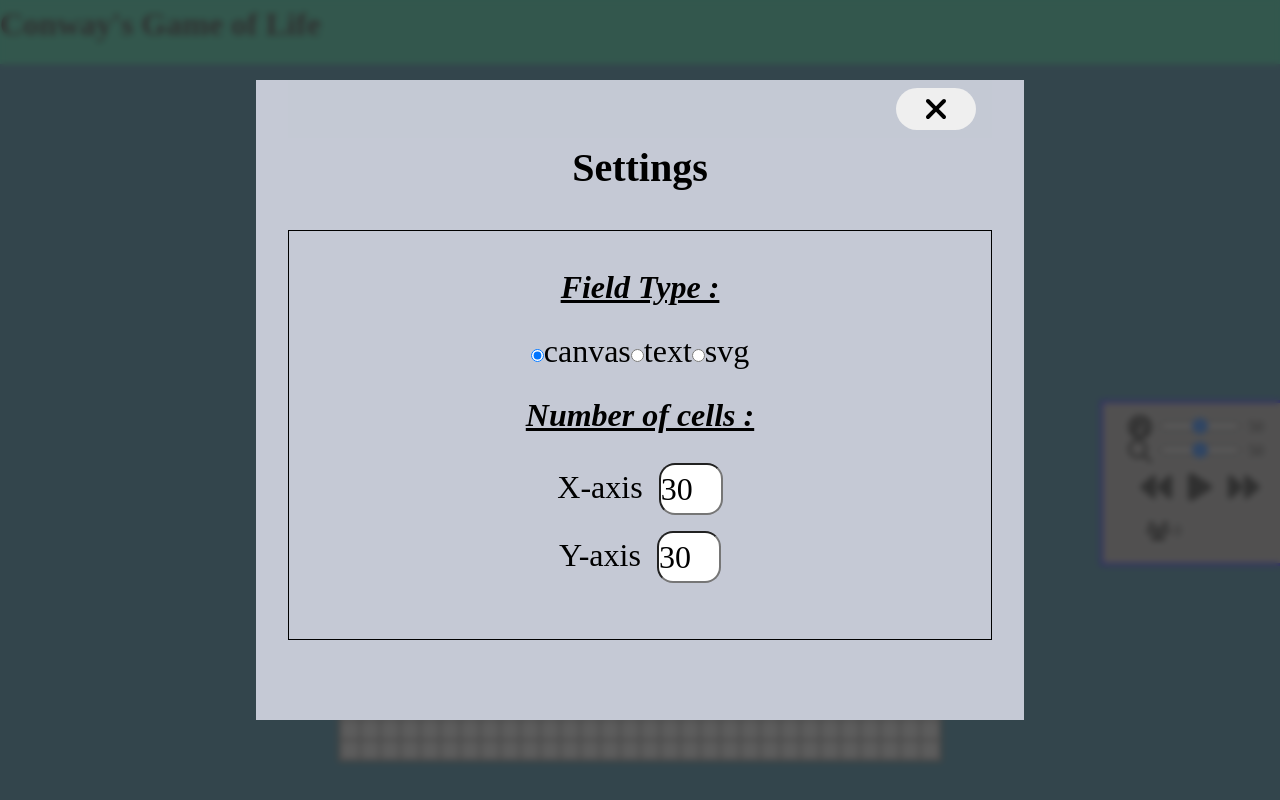
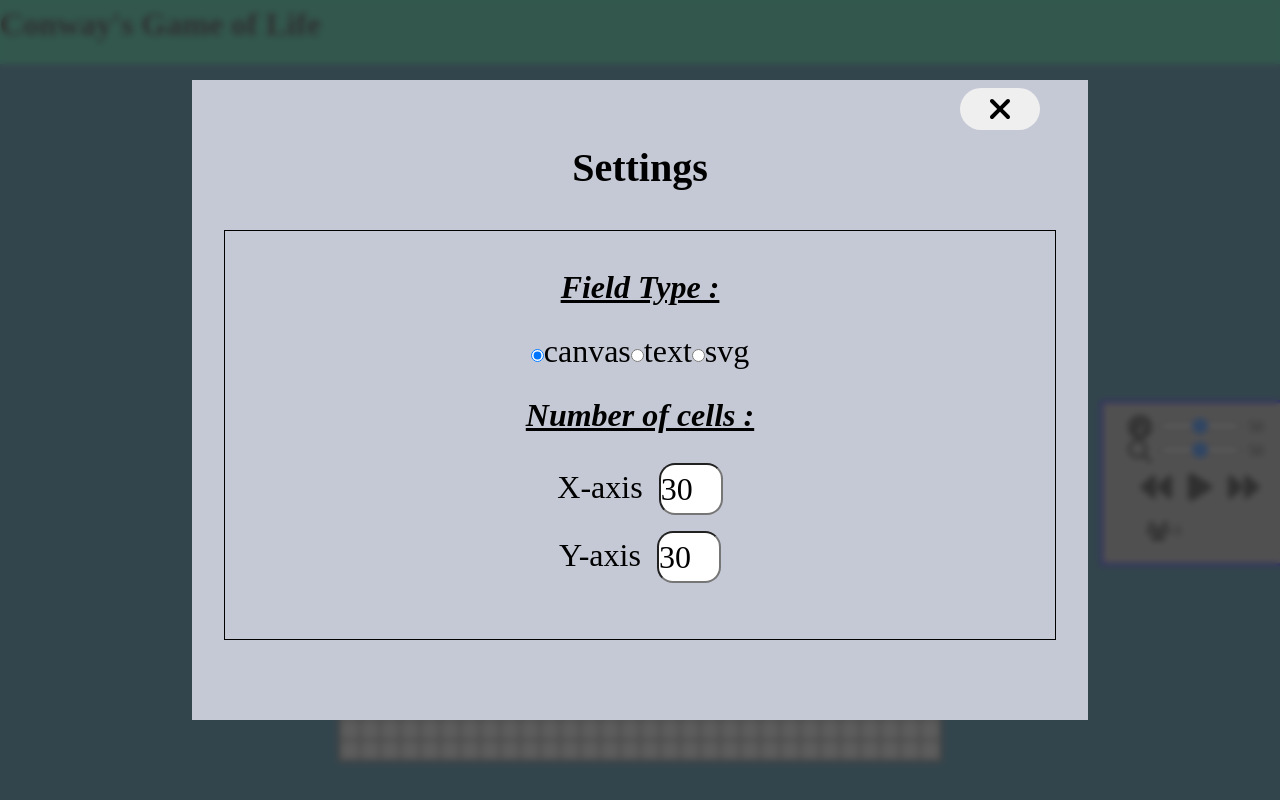
Before and after one commit to Pavel-Ignatenko6/Conways-Game-of-Life, a React (Vite) app: page /settings in a window 1280 px wide. Shown: the top 800 px of the page. Built offline with nearby package versions, Linux system fonts and the light colour scheme.

Commit message:
fix styles

```diff
--- a/src/App.css
+++ b/src/App.css
@@ -24,7 +24,6 @@
 
 .grid-field-container {
   background-color: rgb(220, 219, 219);
-  height: 100%;
   display: flex;
   justify-content: center;
   border: 2px solid rgb(107, 107, 107);
@@ -40,5 +39,5 @@
 }
 
 .grid-cell-text {
-  border-style:dotted;
+  border-style: dotted;
 }
--- a/src/modals/ModalElement.module.css
+++ b/src/modals/ModalElement.module.css
@@ -14,8 +14,8 @@
   left: 50%;
   transform: translate(-50%, -50%);
   background-color: #c5c9d5;
-  width: 60%;
-  height: 80%;
+  width: 70%;
+  height: 40rem;
   padding: 0 2rem 3rem 2rem;
   overflow: auto;
   font-size: 1.2rem;
@@ -28,7 +28,6 @@
 }
 
 .close-btn-container {
-  background-color: #c5c9d5e2;
   display: flex;
   justify-content: flex-end;
   position:sticky;
--- a/src/styleControls.css
+++ b/src/styleControls.css
@@ -1,6 +1,5 @@
 .controls-panel {
   position: fixed;
-  /* transform: translateX(-50%); */
   display: flex;
   flex-direction: column-reverse;
   justify-content: center;
@@ -11,7 +10,7 @@
   background-color: rgb(166, 162, 162);
   padding: 5rem;
   user-select: none;
-  /* margin-top: -11rem; */
+  z-index: 10;
 }
 
 .flex-container {
```
